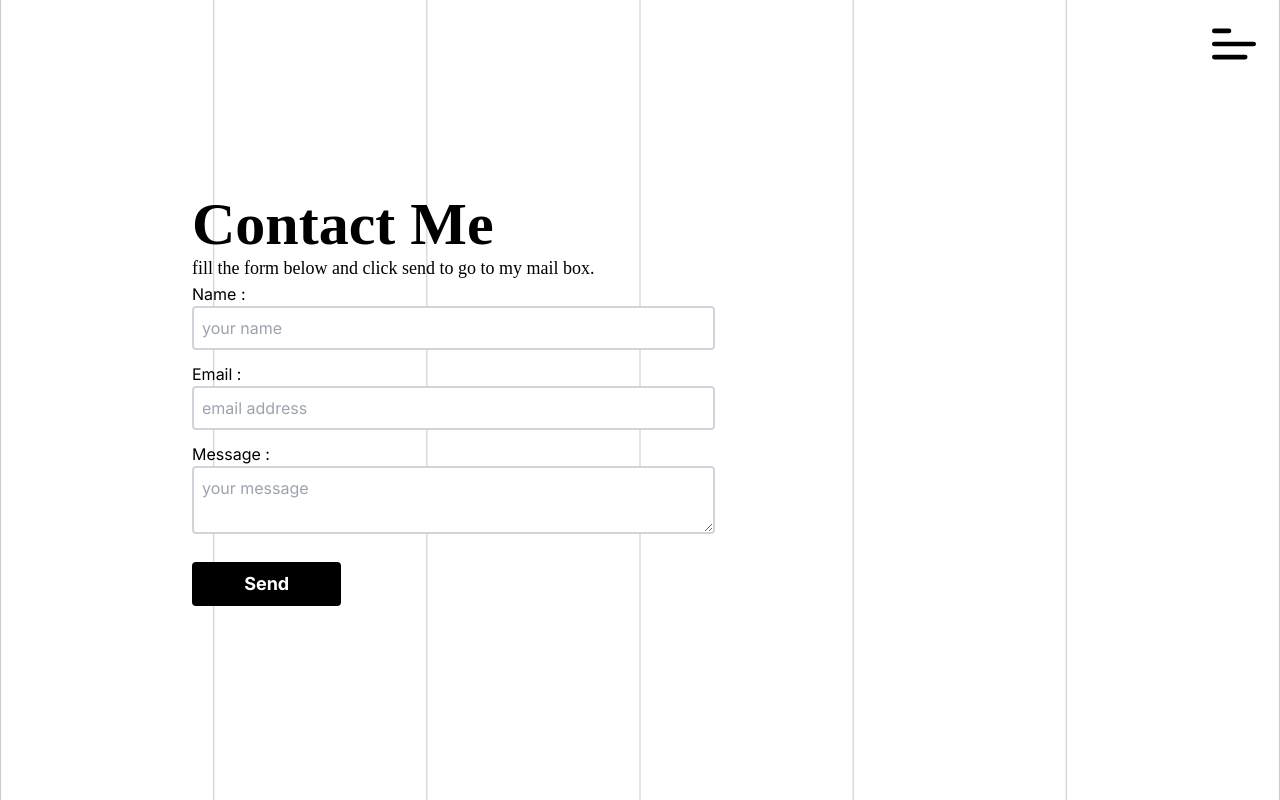
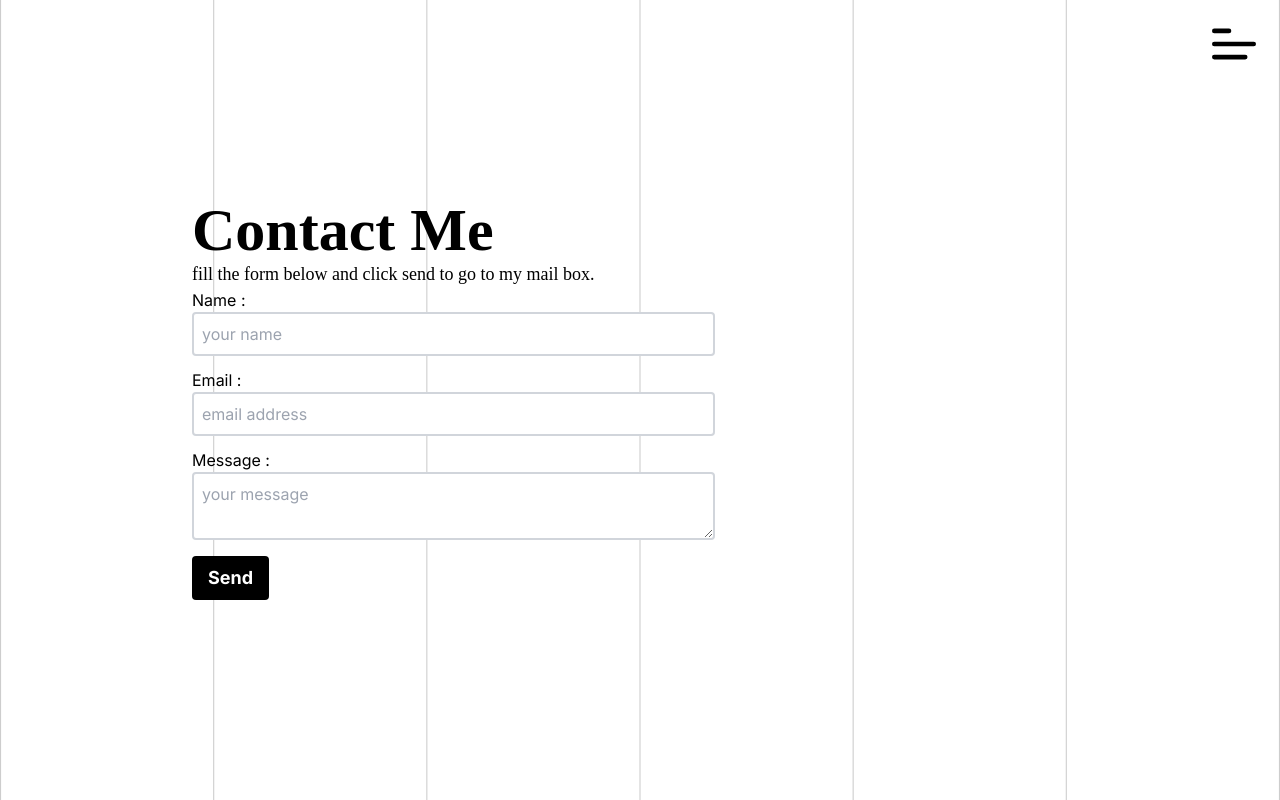
Before and after one commit to aliifam/beta.aliif.space, a Next.js app: page /contact in a window 1280 px wide. Built offline with nearby package versions, Linux system fonts and the light colour scheme; a web font is replaced by a local one.

Commit message:
feat: loading progress

```diff
--- a/src/components/contact-form.js
+++ b/src/components/contact-form.js
@@ -1,4 +1,5 @@
 import { useState } from "react";
+import classNames from "classnames";
 
 import toast from "react-hot-toast";
 
@@ -6,9 +7,11 @@ export default function ContactForm() {
   const [name, setName] = useState("");
   const [email, setEmail] = useState("");
   const [message, setMessage] = useState("");
+  const [loading, setLoading] = useState(false);
 
   const submitForm = async (e) => {
     e.preventDefault();
+    setLoading(true);
     const res = await fetch("/api/submit-form", {
       method: 'POST',
       body: JSON.stringify({ name, email, message }),
@@ -16,11 +19,13 @@ export default function ContactForm() {
 
     if (res.status === 201) {
       toast("Message sent", { type: "success" });
+      setLoading(false);
       setName("")
       setEmail("")
       setMessage("")
     } else {
       toast("sorry error", { type: "error" });
+      setLoading(false);
       console.log('error')
     }
   };
@@ -70,11 +75,25 @@ export default function ContactForm() {
           onChange={(e) => setMessage(e.target.value)}
           required
         />
+        {/*<button type="submit" class="flex items-center bg-gray-500 text-white hover:bg-purple-500 px-4 py-2 rounded text-sm w-auto">
+            <svg class="animate-spin -ml-1 mr-3 h-5 w-5 text-white" xmlns="http://www.w3.org/2000/svg" fill="none" viewBox="0 0 24 24">
+            <circle class="opacity-25" cx="12" cy="12" r="10" stroke="currentColor" stroke-width="4"></circle>
+            <path class="opacity-75" fill="currentColor" d="M4 12a8 8 0 018-8V0C5.373 0 0 5.373 0 12h4zm2 5.291A7.962 7.962 0 014 12H0c0 3.042 1.135 5.824 3 7.938l3-2.647z"></path>
+          </svg>
+          Cancel
+          </button>*/}
+
         <button
-          className="bg-black text-white p-2 w-20 lg:w-2/12 rounded font-bold text-lg mt-4"
+          className="flex items-center bg-black text-white px-4 py-2 w-fit rounded font-bold text-lg mt-4"
           type="submit"
+          disabled={loading}
         >
-          Send
+          <svg className={classNames("animate-spin -ml-1 mr-3 h-5 w-5 text-white", loading ? "" : "hidden")} viewBox="0 0 24 24">
+          <circle className="opacity-25" cx="12" cy="12" r="10" stroke="currentColor" strokeWidth="4"></circle>
+            <path className="opacity-75" fill="currentColor" d="M4 12a8 8 0 018-8V0C5.373 0 0 5.373 0 12h4zm2 5.291A7.962 7.962 0 014 12H0c0 3.042 1.135 5.824 3 7.938l3-2.647z"></path>
+          </svg>
+          <span className={classNames(loading ? "" : "hidden")}>Sending</span>
+          <span className={classNames(loading ? "hidden" : "")}>Send</span>
         </button>
       </form>
     </>
```
